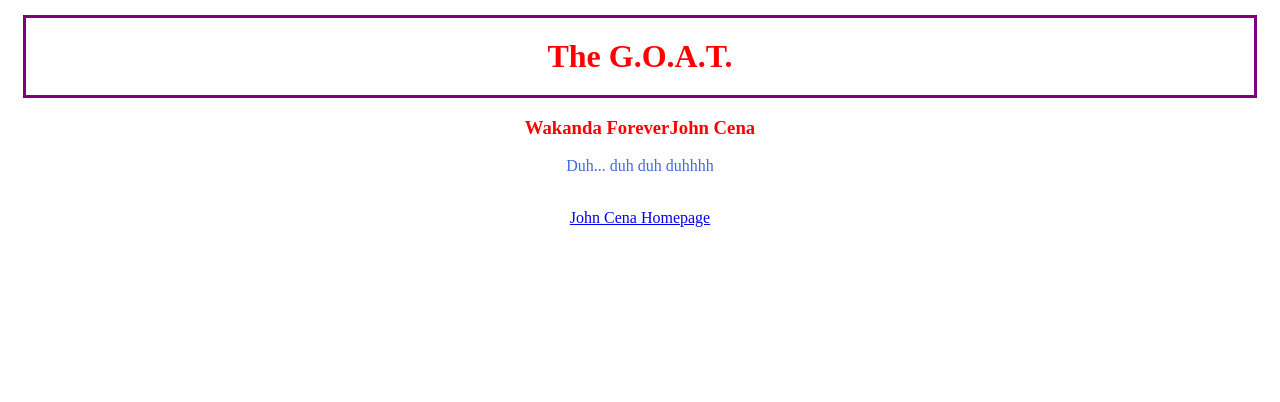
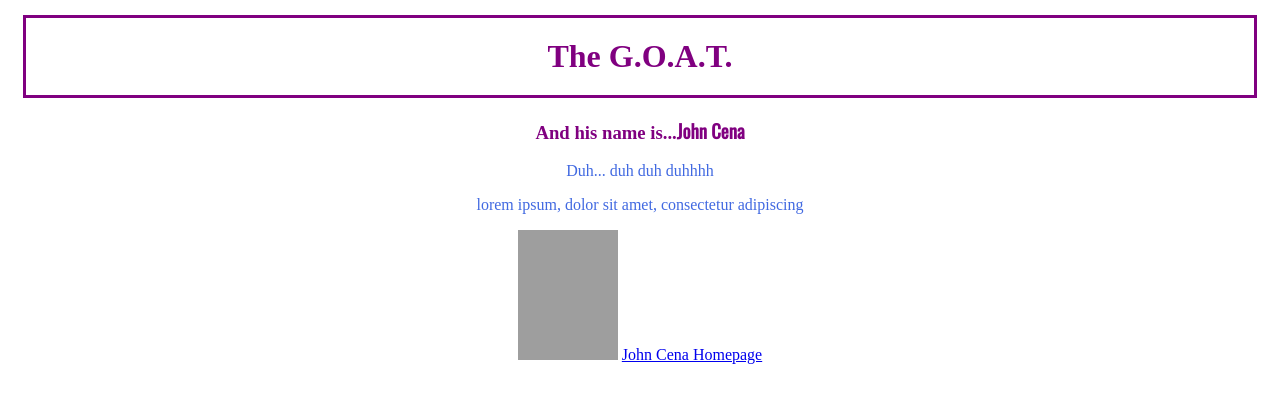
Before and after one commit to michaelnASC6/HTML-CSS, a plain HTML site: page HTML-CSS/advanced/index.html in a window 1280 px wide. Drawn offline with nearby package versions, Linux system fonts and the light colour scheme; grey boxes are pictures that could not be loaded.

Commit message:
code along

```diff
--- a/HTML-CSS/advanced/index.html
+++ b/HTML-CSS/advanced/index.html
@@ -11,10 +11,20 @@
 <body>
     <h1>The G.O.A.T.</h1>
     <div>
-        <h3>Wakanda Forever<span>John Cena </span></h3>
-        <p>Duh... duh duh duhhhh</p>
+        <h3>And his name is...<span id="name">John Cena </span></h3>
+        <div class = "first block">
+                <link href="https://fonts.googleapis.com/css?family=Oswald&display=swap" rel="stylesheet">
+        <p id="first-line">Duh... duh duh duhhhh</p>
+        <p>lorem ipsum, dolor sit amet, consectetur adipiscing</p>
     </div>
+<div class= "second block">
+    <img src="http://www.gstatic.com/tv/thumb/persons/487578/487578_v9_ba.jpg"
+    width="100"
+    height="130"
+    />    <a href="#"> John Cena Homepage</a>
+
+</div>
+</div>
     <br/>
-    <a href="#"> John Cena Homepage</a>
 </body>
 </html>
--- a/HTML-CSS/advanced/style.css
+++ b/HTML-CSS/advanced/style.css
@@ -1,6 +1,7 @@
 body {
-    color:red;
+    color:purple;
     text-align: center;
+
 }
 p {
     color: royalblue;
@@ -12,3 +13,6 @@
     border-color: purple;
     padding: 20px;
 }
+#name{
+         font-family: 'Oswald', sans-serif;/*font: bold 26px Arial; */
+}
```
